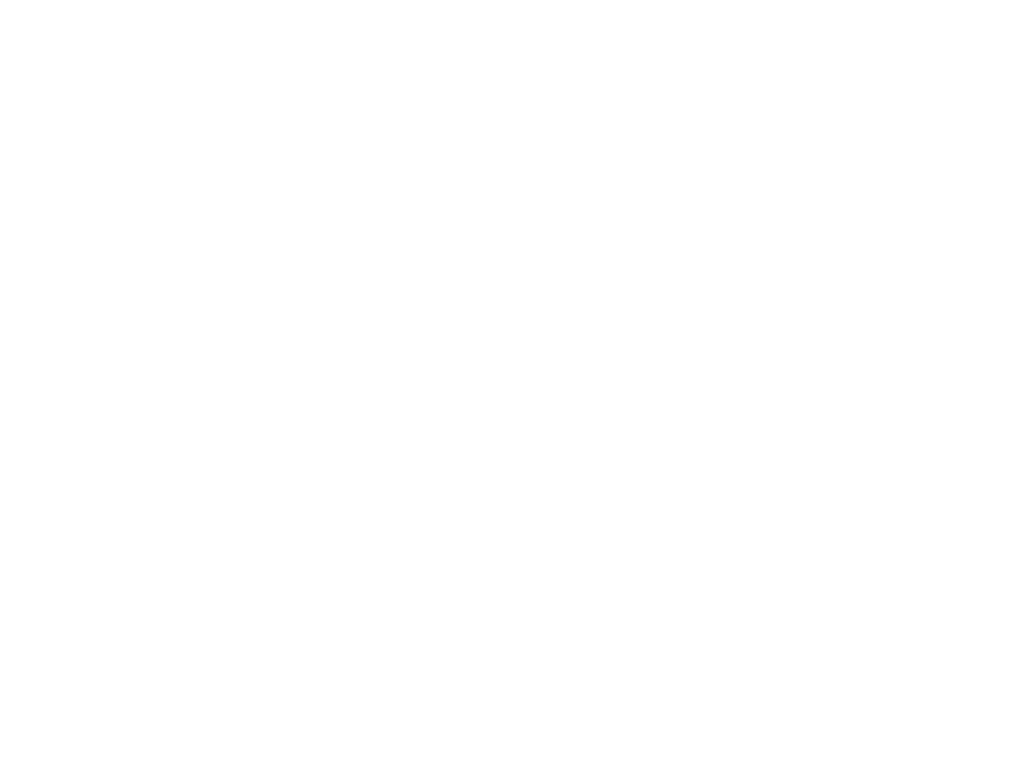
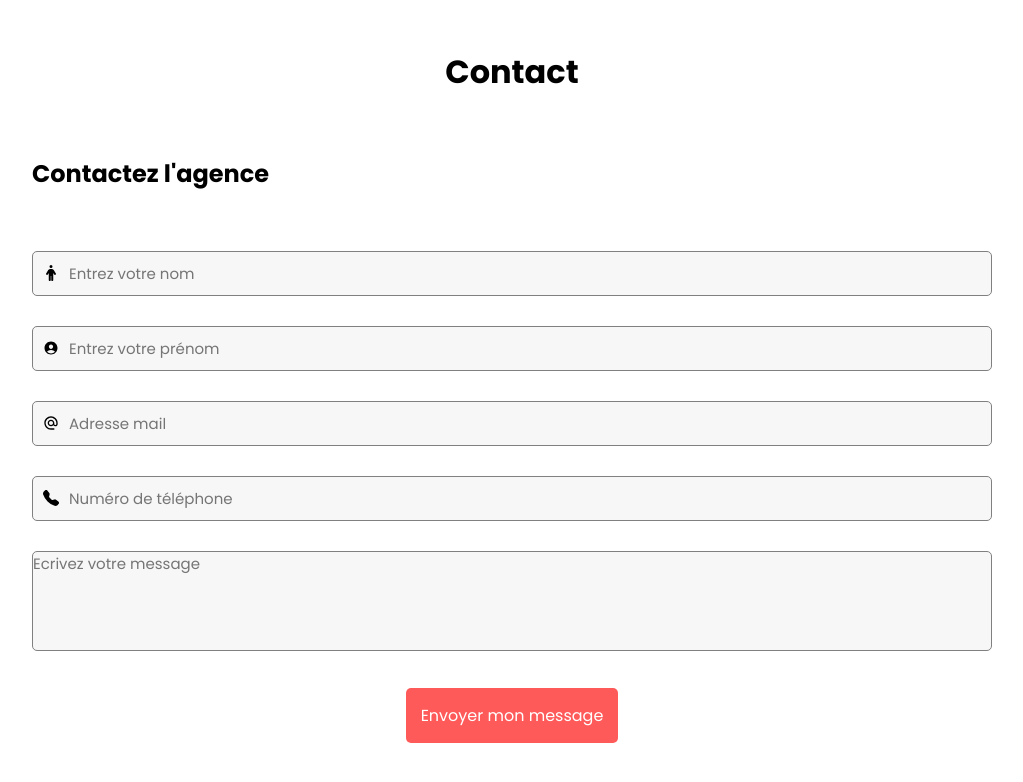
Before and after one commit to arthurveroch/portfolio-front, a React (Vite) app: page /accueil in a window 1280 px wide. Shown: the part 2080-2862 px from the top of the page, without its empty margins (128-1151 px from the left). Before the commit the page ends 2064 px from the top, so only its background shows below. Built offline with nearby package versions, Linux system fonts and the light colour scheme; no server answers.

Commit message:
✨ Formulaire de contact ajouté et totalement fonctionnel

```diff
--- a/package.json
+++ b/package.json
@@ -12,6 +12,7 @@
   "dependencies": {
     "aos": "^2.3.4",
     "axios": "^1.7.4",
+    "framer-motion": "^11.3.28",
     "react": "^18.3.1",
     "react-dom": "^18.3.1",
     "react-icons": "^5.3.0",
--- a/src/App.jsx
+++ b/src/App.jsx
@@ -2,6 +2,7 @@
 import Menu from './components/Menu';
 import { useState } from 'react';
 import DropdownMenu from './context/DropdownMenu';
+import Home from './pages/Home';
 
 function App() {
   const [isOpen, setIsOpen] = useState(false);
--- /dev/null
+++ b/src/assets/reusable-ui/InputForm.jsx
@@ -0,0 +1,42 @@
+import styled from 'styled-components';
+
+export default function InputForm({
+  icon,
+  type,
+  placeholder,
+  onChange,
+  value,
+  name,
+}) {
+  return (
+    <InputFormStyled>
+      {icon}
+      <input
+        required
+        name={name}
+        type={type}
+        placeholder={placeholder}
+        value={value}
+        onChange={onChange}
+      />
+    </InputFormStyled>
+  );
+}
+
+const InputFormStyled = styled.div`
+  width: 100%;
+  border: 1px solid red;
+  display: flex;
+  align-items: center;
+  padding: 10px;
+  background: #f7f7f7;
+  border: 1px solid grey;
+  border-radius: 5px;
+  gap: 10px;
+
+  input {
+    flex: 1;
+    all: unset;
+    font-size: 15px;
+  }
+`;
--- /dev/null
+++ b/src/assets/reusable-ui/TextAreaContact.jsx
@@ -0,0 +1,30 @@
+import styled from 'styled-components';
+
+export default function TextAreaContact({
+  placeholder,
+  value,
+  onChange,
+  name,
+}) {
+  return (
+    <TextAreaContactStyled
+      required
+      placeholder={placeholder}
+      value={value}
+      onChange={onChange}
+      name={name}
+    ></TextAreaContactStyled>
+  );
+}
+
+const TextAreaContactStyled = styled.textarea`
+  width: 100%;
+  min-height: 100px;
+  border-radius: 5px;
+  font-size: 15px;
+  border: 1px solid grey;
+  resize: none;
+  outline: none;
+  font-family: 'Poppins', sans-serif;
+  background: #f7f7f7;
+`;
--- /dev/null
+++ b/src/components/Contact.jsx
@@ -0,0 +1,170 @@
+import styled from 'styled-components';
+import InputForm from '../assets/reusable-ui/InputForm';
+import { useState } from 'react';
+import { FaPerson } from 'react-icons/fa6';
+import { IoPersonCircle } from 'react-icons/io5';
+import { MdAlternateEmail } from 'react-icons/md';
+import { BsFillTelephoneFill } from 'react-icons/bs';
+import axios from 'axios';
+import TextAreaContact from '../assets/reusable-ui/TextAreaContact';
+
+export default function Contact() {
+  const [formData, setFormData] = useState({
+    name: '',
+    surname: '',
+    email: '',
+    telephone: '',
+    message: '',
+  });
+
+  const [success, setSuccess] = useState(false);
+  const [loading, setLoading] = useState(false);
+
+  const handleChange = (e) => {
+    setFormData({ ...formData, [e.target.name]: e.target.value });
+  };
+
+  const handleSubmit = async (e) => {
+    e.preventDefault();
+    setLoading(true);
+    try {
+      await axios.post(
+        'https://strapi-server-portfolio.onrender.com/api/messages',
+        {
+          data: formData,
+        }
+      );
+
+      setSuccess(true);
+      setLoading(false);
+      setFormData({
+        name: '',
+        surname: '',
+        email: '',
+        telephone: '',
+        message: '',
+      });
+    } catch {
+      setSuccess(false);
+      setLoading(false);
+    }
+  };
+
+  return (
+    <ContactStyled id='contact'>
+      <div className='container'>
+        <h1>Contact</h1>
+        <div className='contact-container'>
+          <h2>Contactez l'agence</h2>
+        </div>
+        <form className='contact-form' onSubmit={handleSubmit}>
+          <div className='inputs'>
+            <InputForm
+              onChange={handleChange}
+              value={formData.name}
+              name={'name'}
+              type={'text'}
+              placeholder={'Entrez votre nom'}
+              icon={<FaPerson />}
+            />
+            <InputForm
+              onChange={handleChange}
+              value={formData.surname}
+              name={'surname'}
+              type={'text'}
+              placeholder={'Entrez votre prénom'}
+              icon={<IoPersonCircle />}
+            />
+            <InputForm
+              onChange={handleChange}
+              value={formData.email}
+              name={'email'}
+              type={'email'}
+              placeholder={'Adresse mail'}
+              icon={<MdAlternateEmail />}
+            />
+            <InputForm
+              onChange={handleChange}
+              value={formData.telephone}
+              name={'telephone'}
+              type={'tel'}
+              placeholder={'Numéro de téléphone'}
+              icon={<BsFillTelephoneFill />}
+            />
+          </div>
+          <div className='message'>
+            <TextAreaContact
+              value={formData.message}
+              name={'message'}
+              onChange={handleChange}
+              placeholder={'Ecrivez votre message'}
+            />
+          </div>
+          <button style={success ? { background: 'green' } : {}}>
+            {success ? 'Message envoyé' : 'Envoyer mon message'}
+            {loading ? <img src='./images/loader.svg' /> : ''}
+          </button>
+        </form>
+      </div>
+    </ContactStyled>
+  );
+}
+
+const ContactStyled = styled.div`
+  width: 100%;
+  display: flex;
+  justify-content: center;
+  align-items: center;
+  font-family: 'Poppins', sans-serif;
+
+  .container {
+    width: 75%;
+    display: flex;
+    align-items: center;
+    flex-direction: column;
+    padding: 5% 0;
+    gap: 60px;
+  }
+
+  .contact-container {
+    width: 100%;
+  }
+
+  .contact-form {
+    width: 100%;
+    display: flex;
+    justify-content: center;
+    align-items: center;
+    flex-direction: column;
+    gap: 30px;
+  }
+
+  .inputs {
+    width: 100%;
+    display: flex;
+    justify-content: center;
+    align-items: center;
+    flex-direction: column;
+    gap: 30px;
+  }
+
+  .message {
+    width: 100%;
+  }
+
+  img {
+    width: 20px;
+  }
+
+  button {
+    all: unset;
+    padding: 15px;
+    border-radius: 5px;
+    background: #ff5a5a;
+    color: #fff;
+    display: flex;
+    justify-content: center;
+    align-items: center;
+    gap: 10px;
+  }
+`;
--- a/src/components/HeroButtons.jsx
+++ b/src/components/HeroButtons.jsx
@@ -1,4 +1,5 @@
 import styled from 'styled-components';
+import { motion } from 'framer-motion';
 
 export default function HeroButtons() {
   return (
--- a/src/pages/Home.jsx
+++ b/src/pages/Home.jsx
@@ -1,8 +1,9 @@
-import React from 'react';
+import React, { useContext } from 'react';
 import Hero from '../components/Hero';
 import About from '../components/About';
 import Services from '../components/Services';
 import Projects from '../components/Projects';
+import Contact from '../components/Contact';
 
 export default function Home() {
   return (
@@ -11,6 +12,7 @@
       <About />
       <Services />
       <Projects />
+      <Contact />
     </div>
   );
 }
```
Also changed, not shown: public/images/loader.svg (added), 1 other file (tests, documents, lock files or other folders).
